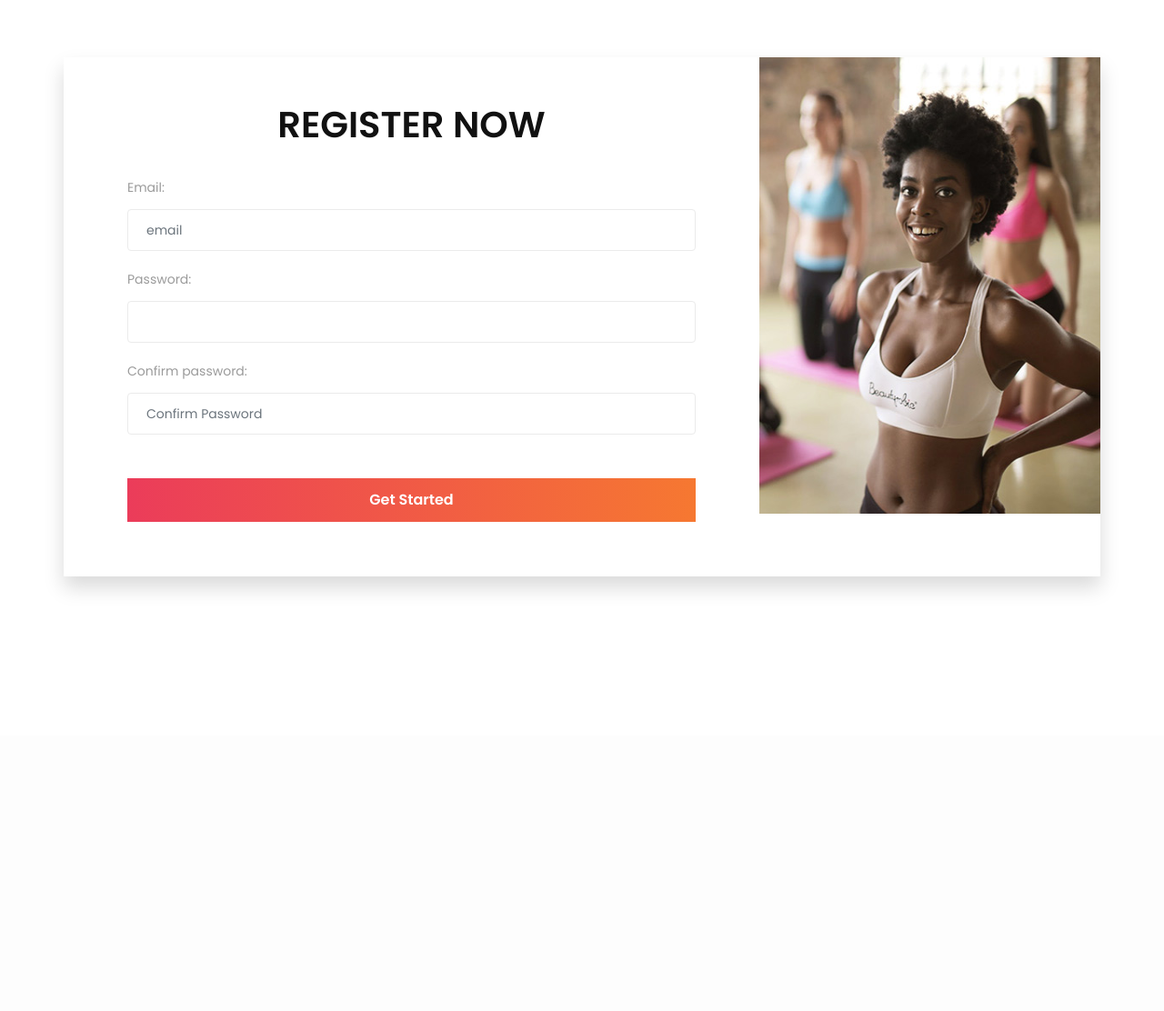
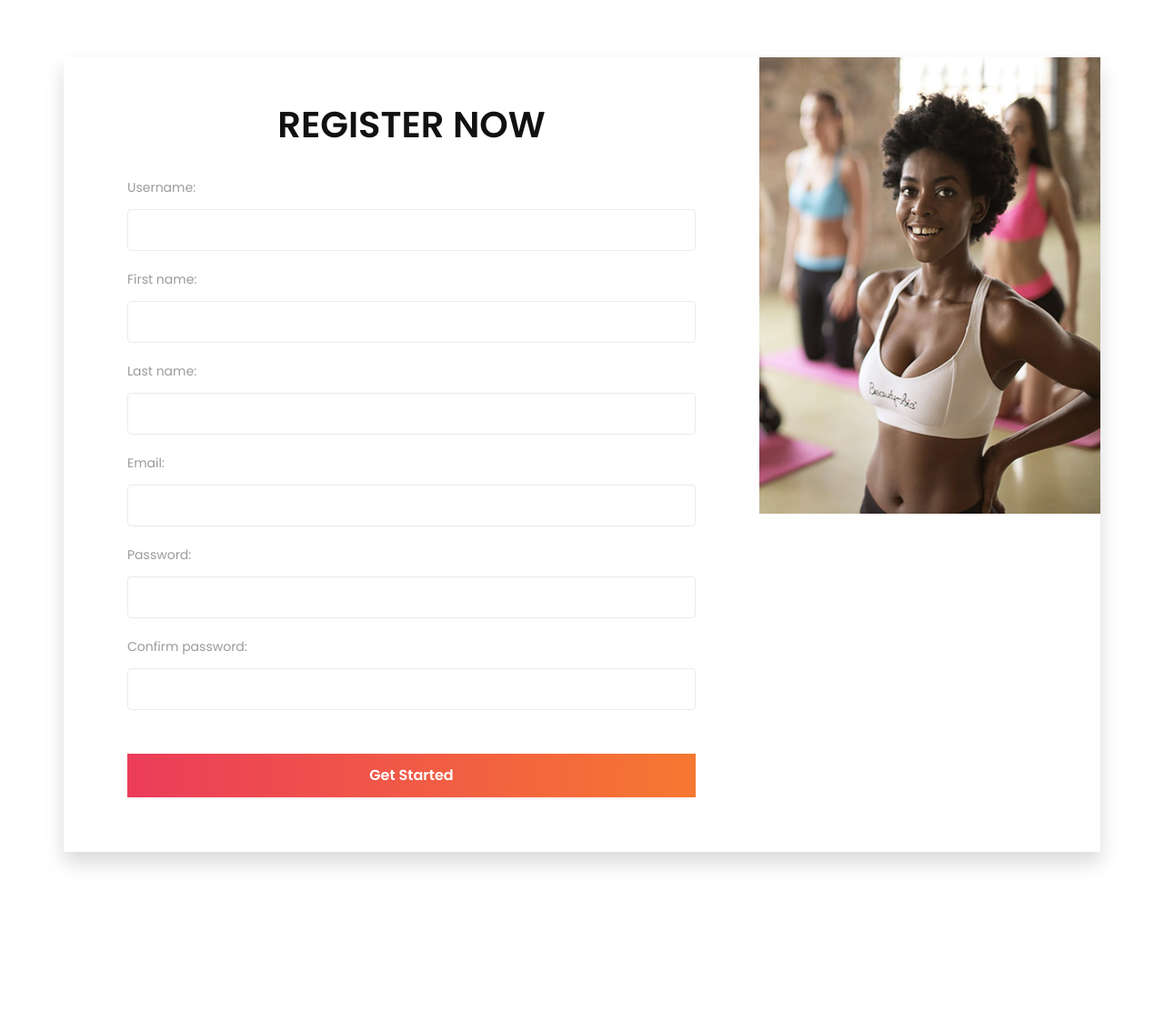
Before and after one commit to ChicoUA/CheckMeWOD, a Django app: page /checkmewod/register in a window 1280 px wide. Shown: the part 437-1549 px from the top of the page at 91% size. Before the commit the page ends 1086 px from the top, so only its background shows below. Run offline with Django 3.2, Linux system fonts and the light colour scheme; some libraries are stand-ins or nearby versions.

Commit message:
registration

```diff
--- a/website/checkmewod/forms.py
+++ b/website/checkmewod/forms.py
@@ -4,14 +4,16 @@ from django.contrib.auth.models import User
 
 
 class RegisterForm(forms.ModelForm):
-    confirm_password = forms.CharField(min_length=8, max_length=30, widget=forms.PasswordInput(
-        attrs={'class': 'form-control', 'placeholder': 'Confirm Password'}))
-    email = forms.CharField(max_length=20, widget=forms.TextInput(
-        attrs={'class': 'form-control', 'placeholder': 'email'}))
+    username = forms.CharField(widget=forms.TextInput(attrs={'class': 'form-control'}))
+    first_name = forms.CharField(widget=forms.TextInput(attrs={'class': 'form-control'}))
+    last_name = forms.CharField(widget=forms.TextInput(attrs={'class': 'form-control'}))
+    email = forms.CharField(widget=forms.TextInput(attrs={'class': 'form-control'}))
+    password = forms.CharField(min_length=8, widget=forms.PasswordInput(attrs={'class': 'form-control'}))
+    confirm_password = forms.CharField(min_length=8, widget=forms.PasswordInput(attrs={'class': 'form-control'}))
 
     class Meta:
         model = User
-        fields = ['email', 'password']
+        fields = ['username', 'first_name', 'last_name', 'email', 'password', 'confirm_password']
         widgets = {
             'email': forms.EmailInput(
                 attrs={
--- a/website/checkmewod/templates/register.html
+++ b/website/checkmewod/templates/register.html
@@ -26,10 +26,15 @@
                                 <div class="section-title">
                                     <h2>Register Now</h2>
                                 </div>
-                                <form action="{%  url 'register' %}" class="register-form">
+                                <form class="register-form" method="POST">
                                     {% csrf_token %}
                                     {{ form.as_p }}
                                     <button type="submit" class="register-btn">Get Started</button>
+                                    <div>
+                                        {% for message in messages %}
+                                            <h3 class="badge badge-dark" style="width: 100%; font-size: large"> {{ message }}</h3>
+                                        {% endfor %}
+                                    </div>
                                 </form>
                             </div>
                         </div>
--- a/website/checkmewod/views.py
+++ b/website/checkmewod/views.py
@@ -73,7 +73,10 @@ def register(request):
     if request.method == 'POST':
         form = RegisterForm(request.POST)
         if form.is_valid():
+            print("oh yeah baby")
             username = form.cleaned_data['username']
+            first_name = form.cleaned_data['first_name']
+            last_name = form.cleaned_data['last_name']
             email = form.cleaned_data['email']
             password1 = form.cleaned_data['password']
             password2 = form.cleaned_data['confirm_password']
@@ -81,13 +84,18 @@ def register(request):
             if password1 == password2:
                 if User.objects.filter(email=email).exists():
                     messages += ['Email already in use!']
+                else:
+                    if User.objects.filter(username=username).exists():
+                        messages += ['Username already in use!']
 
-                else:
-
-                    user = User(email=email, username=username)
-                    user.set_password(password1)
-                    user.save()
-                    return redirect('login')
+                    else:
+                        user = User.objects.create_user(username, email, password1)
+                        user.first_name = first_name
+                        user.last_name = last_name
+                        user.save()
+                        user = authenticate(username=username, password=password1)
+                        login(request, user)
+                        return HttpResponseRedirect("/checkmewod")
             else:
                 messages += ['Password not matching!']
         else:
@@ -106,7 +114,7 @@ def register(request):
 @login_required
 def log_out(request):
     logout(request)
-    return HttpResponseRedirect("/checkmewod")
+    return HttpResponseRedirect("")
 
 
 @login_required
```
Also changed, not shown: website/db.sqlite3.
